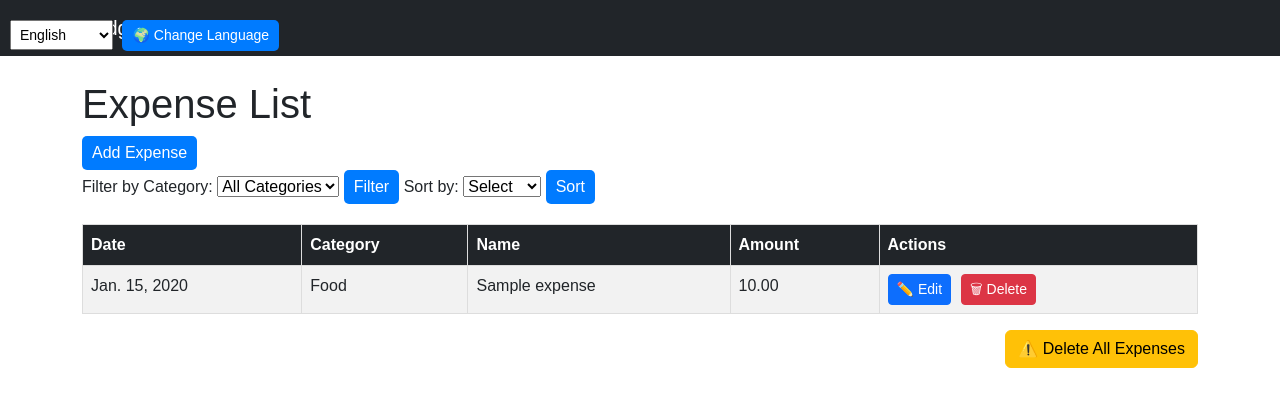
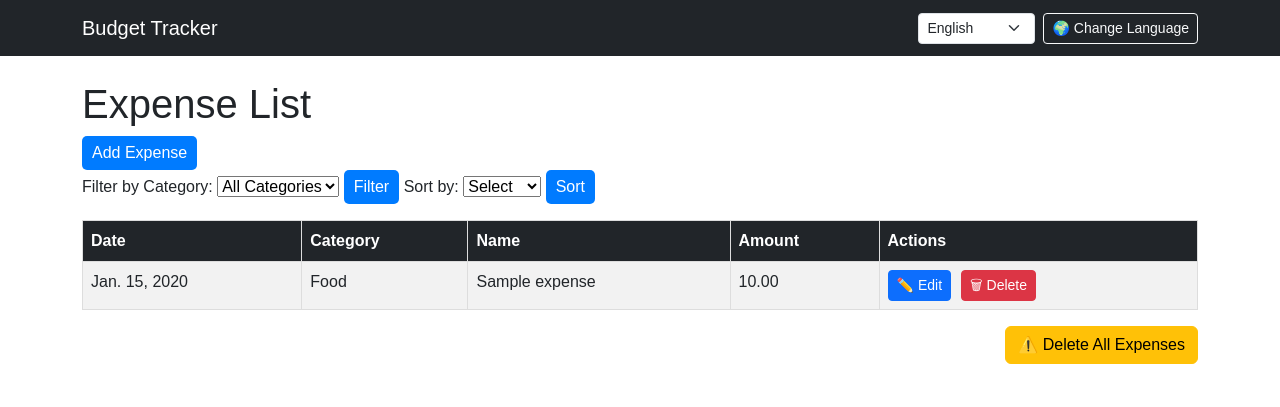
Before and after one commit to Artem-Reshetovskyi/Expense_Tracker, a Django app: page /expenses/ in a window 1280 px wide. Shown: the top 407 px of the page. Run offline with Django 5.2, Linux system fonts and the light colour scheme; tables that the repository leaves empty hold one stand-in row (values such as "Sample post").

Commit message:
language switcher fix

```diff
--- a/expenses/static/css/style.css
+++ b/expenses/static/css/style.css
@@ -19,9 +19,6 @@ td {
     text-align: left;
 }
 
-form {
-    margin-bottom: 20px;
-}
 
 button {
     padding: 5px 10px;
@@ -35,29 +32,3 @@ button {
 button:hover {
     background-color: #0056b3;
 }
-
-.language-form {
-    position: absolute;
-    left: 10px;
-    top: 20px;
-    display: flex;
-    align-items: center;
-}
-
-.language-form select {
-    padding: 5px;
-    font-size: 14px;
-}
-
-.language-form button {
-    padding: 5px 10px;
-    font-size: 14px;
-    background-color: #007bff;
-    color: white;
-    border: none;
-    cursor: pointer;
-}
-
-.language-form button:hover {
-    background-color: #0056b3;
-}
--- a/expenses/templates/base.html
+++ b/expenses/templates/base.html
@@ -9,7 +9,7 @@
     <title>{% block title %}{% trans "Budget Tracker" %}{% endblock %}</title>
     <link rel="stylesheet" href="{% static 'css/style.css' %}">
     <link rel="stylesheet" href="https://cdn.jsdelivr.net/npm/bootstrap@5.3.0/dist/css/bootstrap.min.css">
-    <link rel="stylesheet" href="https://cdnjs.cloudflare.com/ajax/libs/bootstrap-select/1.13.1/css/bootstrap-select.min.css">
+    <link rel="stylesheet" href="https://cdn.jsdelivr.net/npm/bootstrap-select@1.13.18/dist/css/bootstrap-select.min.css">
 </head>
 <body>
     <nav class="navbar navbar-expand-lg navbar-dark bg-dark">
@@ -19,24 +19,23 @@
                 aria-controls="navbarNav" aria-expanded="false" aria-label="{% trans 'Toggle navigation' %}">
                 <span class="navbar-toggler-icon"></span>
         </button>
-        </div>
-        <div class="language-form" style="position: absolute; right: 10px; top: 20px;">
-            <form action="{% url 'set_language' %}" method="post">
+            <div class="collapse navbar-collapse" id="navbarSupportedContent">
+                <div class="ms-auto d-flex align-items-center h-100">
+                    <form action="{% url 'set_language' %}" method="post" class="d-flex align-items-center">
                         {% csrf_token %}
-                <select name="language" data-width="fit"> <!--onchange="this.form.submit()" class="selectpicker" data-width="fit"-->
-                    <!--<option value="en" {% if request.LANGUAGE_CODE == 'en' %}selected{% endif %}>English</option>
-                    <option value="uk" {% if request.LANGUAGE_CODE == 'uk' %}selected{% endif %}>Українська</option>
-                    <option value="pl" {% if request.LANGUAGE_CODE == 'pl' %}selected{% endif %}>Polski</option>
-                    <option value="ru" {% if request.LANGUAGE_CODE == 'ru' %}selected{% endif %}>Русский</option>-->
-
+                        <select name="language" class="form-select form-select-sm me-2" style="width: auto;">
                             {% for lang_code, lang_name in LANGUAGES|default_if_none:"" %}
                                 <option value="{{ lang_code }}" {% if lang_code == request.LANGUAGE_CODE %}selected{% endif %}>
                                     {{ lang_name }}
                                 </option>
                             {% endfor %}
                         </select>
-                <button type="submit" style="margin-left: 5px;">🌍 {% trans "Change Language" %}</button>
+                        <button type="submit" class="btn btn-sm btn-outline-light">
+                            🌍 {% trans "Change Language" %}
+                        </button>
                     </form>
+                </div>
+            </div>
         </div>
     </nav>
 
@@ -50,7 +49,6 @@
     <script src="https://cdn.jsdelivr.net/npm/bootstrap@5.3.0/dist/js/bootstrap.bundle.min.js"></script>
     <!-- Bootstrap Select -->
     <script src="https://cdn.jsdelivr.net/npm/bootstrap-select@1.13.18/dist/js/bootstrap-select.min.js"></script>
-    <!--script src="https://cdnjs.cloudflare.com/ajax/libs/bootstrap-select/1.13.1/js/bootstrap-select.min.js"></script-->
     <!-- Activate selectpicker -->
     <script>
         $(document).ready(function() {
--- a/expenses/templates/expenses/expense_list.html
+++ b/expenses/templates/expenses/expense_list.html
@@ -5,8 +5,11 @@
 {% block content %}
 <link rel="stylesheet" href="{% static 'css/style.css' %}">
 <h1>{% trans "Expense List" %}</h1>
+
+<!-- Кнопка для додавання витрат -->
 <a href="{% url 'add_expense' %}"><button>{% trans "Add Expense" %}</button></a>
 
+<!-- Форма для фільтрації та сортування витрат -->
 <form method="get" action="{% url 'expense_list' %}">
     <label for="category">{% trans "Filter by Category" %}:</label>
     <select name="category" id="category">
@@ -28,6 +31,7 @@
     <button type="submit">{% trans "Sort" %}</button>
 </form>
 
+<!-- Таблиця для відображення витрат -->
 <div class="table-responsive mt-3">
     <table class="table table-striped table-hover">
         <thead class="table-dark">
@@ -47,6 +51,7 @@
                     <td>{{ expense.name }}</td>
                     <td>{{ expense.amount }}</td>
                     <td>
+                        <!-- Кнопки для редагування та видалення витрати -->
                         <div style="display: flex; gap: 10px; align-items: center;">
                             <a href="{% url 'edit_expense' expense.id %}" class="btn btn-primary btn-sm">✏️ {% trans "Edit" %}</a>
                             <form action="{% url 'delete_expense' expense.id %}" style="margin: 0;">
@@ -61,6 +66,7 @@
     </table>
 </div>
 
+<!-- Кнопка для видалення всіх витрат -->
 <div class="d-flex justify-content-end mb-3">
     <a href="{% url 'delete_all_expenses' %}" class="btn btn-warning">
         ⚠️ {% trans "Delete All Expenses" %}
```
Lines whose indentation alone changed are shown as unchanged.
